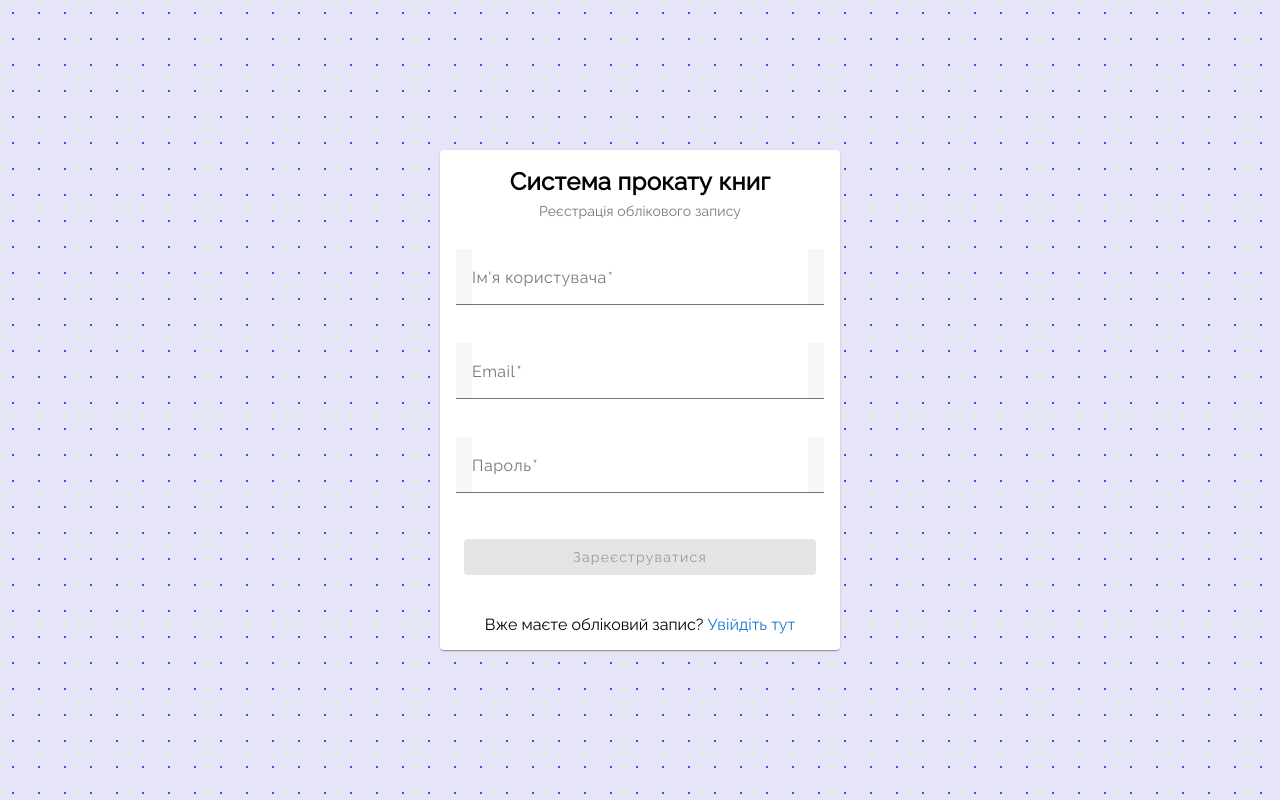
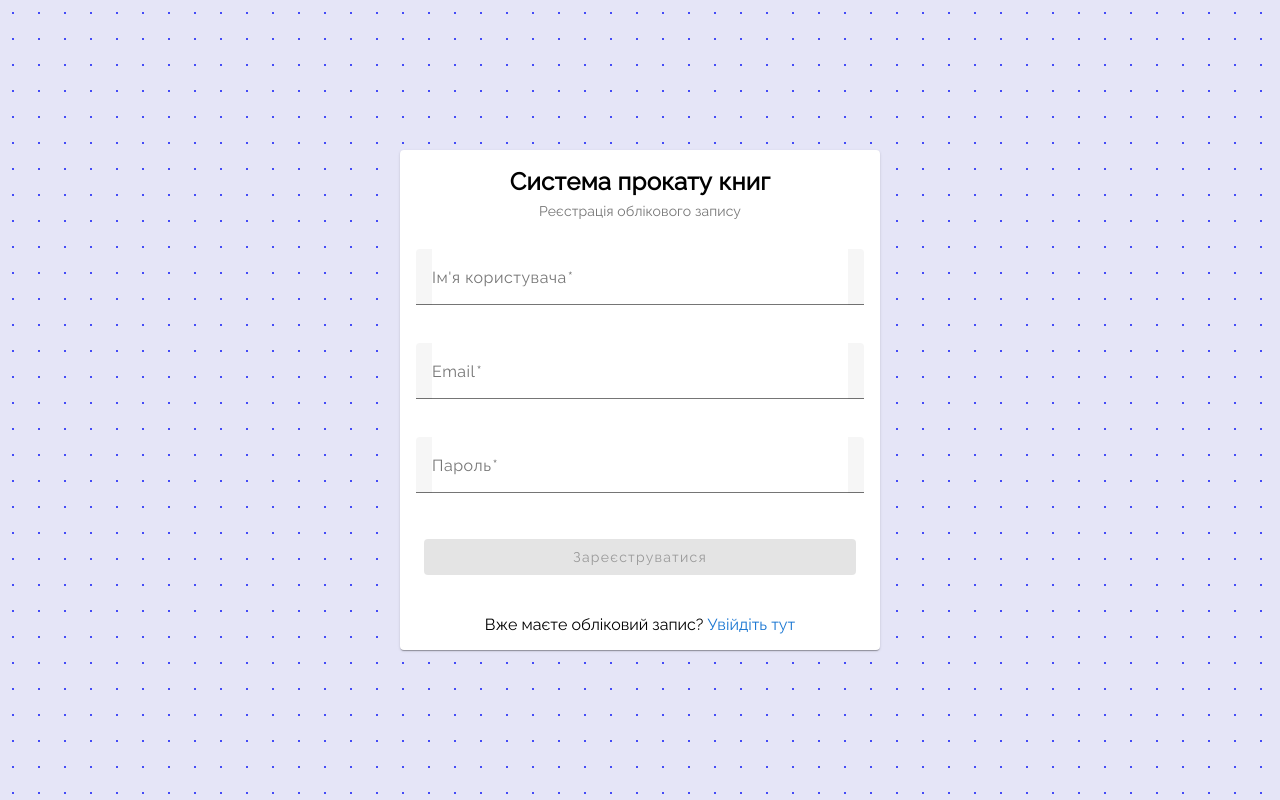
Before and after one commit to Premisterio/Library-Rental-Service_Frontend, an Angular app: page /register in a window 1280 px wide. Built offline with nearby package versions, Linux system fonts and the light colour scheme.

Commit message:
Increased login/register element size

```diff
--- a/src/app/components/login/login.component.scss
+++ b/src/app/components/login/login.component.scss
@@ -6,7 +6,7 @@
 }
 
 .login-card {
-  width: 26rem;
+  width: 30rem;
   max-width: 95vw;
   align-items: center;
 }
--- a/src/app/components/register/register.component.scss
+++ b/src/app/components/register/register.component.scss
@@ -7,7 +7,7 @@
 
 .register-card {
   align-items: center;
-  width: 25rem;
+  width: 30rem;
   max-width: 95vw;
 }
 
```
